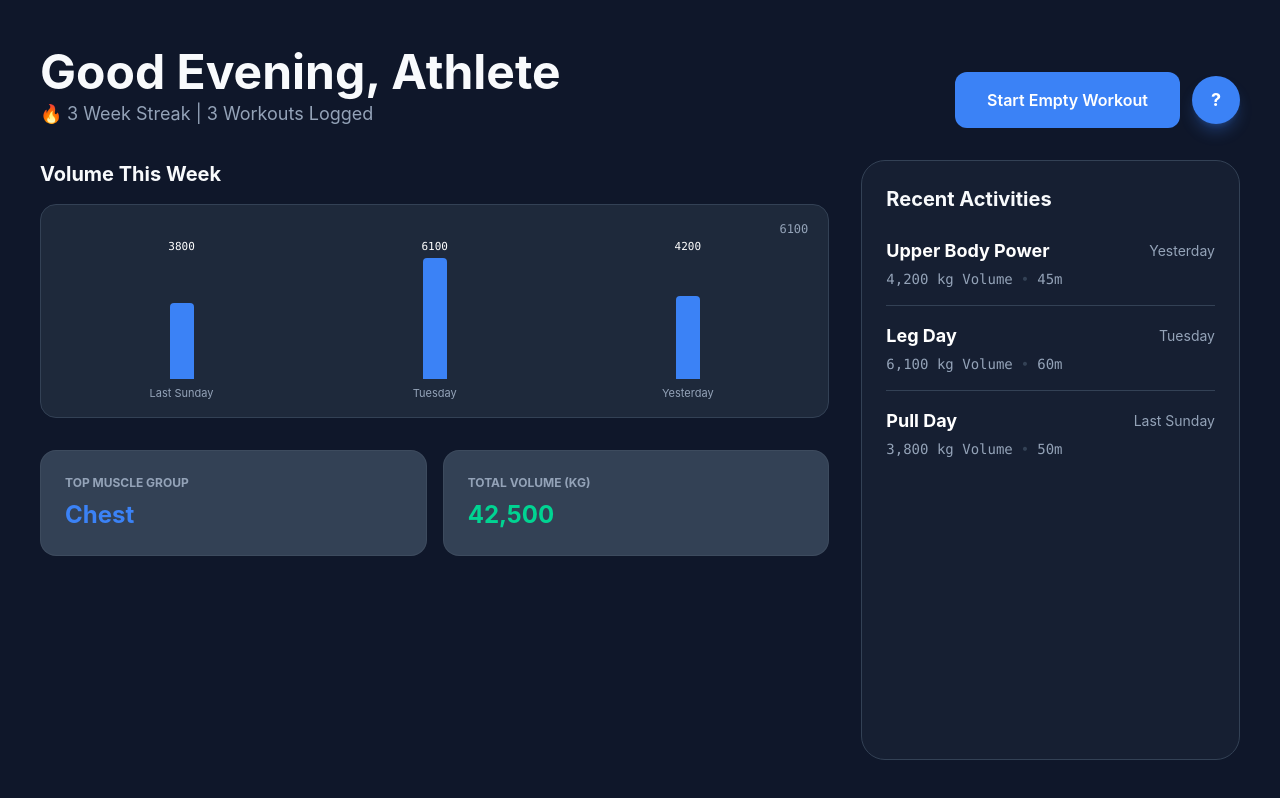
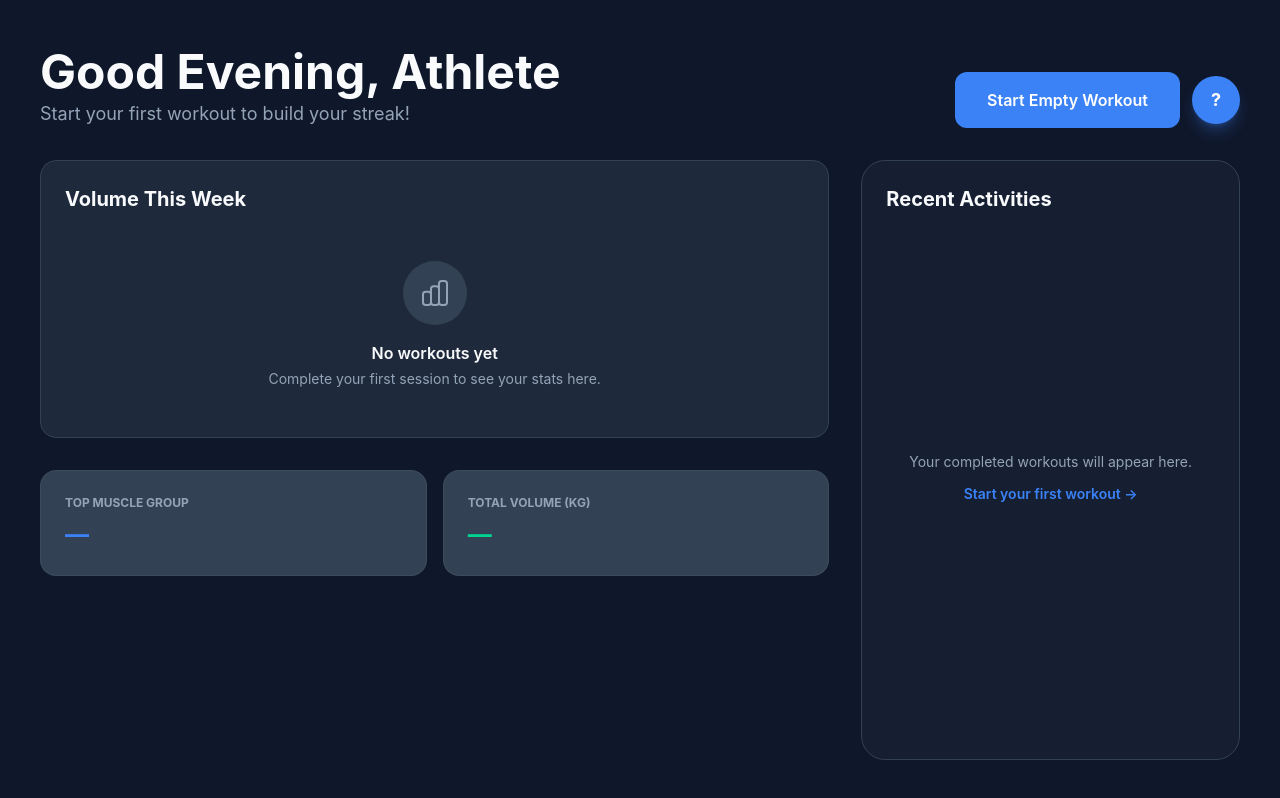
Before and after one commit to FrankieWilson1/apexlog, a React (Vite) app: page /dashboard in a window 1280 px wide. Built offline with nearby package versions, Linux system fonts and the light colour scheme.

Commit message:
feat: MVP complete - auth system, dashboard, workout logerexercise search, profile with photo upload

```diff
--- a/src/context/Authcontext.tsx
+++ b/src/context/Authcontext.tsx
@@ -1,9 +1,8 @@
-import { createContext, useContext, useState, useEffect } from "react";
+import { createContext, useState, useEffect } from "react";
 import type { ReactNode } from "react";
-
 import type { AuthContextType, AuthUser } from "../types";
 
-const AuthContext = createContext<AuthContextType | null>(null);
+export const AuthContext = createContext<AuthContextType | null>(null);
 
 const USERS_KEY = "apexlog_users";
 const SESSION_KEY = "apexlog_session";
@@ -18,7 +17,6 @@ export function AuthProvider({ children }: { children: ReactNode }) {
     }
   });
 
-  // Persist session on change
   useEffect(() => {
     if (user) {
       localStorage.setItem(SESSION_KEY, JSON.stringify(user));
@@ -37,25 +35,21 @@ export function AuthProvider({ children }: { children: ReactNode }) {
   };
 
   const signup = (name: string, email: string, password: string) => {
-    if (!name.trim() || !email.trim() || !password.trim()) {
+    if (!name.trim() || !email.trim() || !password.trim())
       return { success: false, error: "All fields are required." };
-    }
-    if (password.length < 6) {
+    if (password.length < 6)
       return {
         success: false,
         error: "Password must be at least 6 characters.",
       };
-    }
 
     const users = getUsers();
     const key = email.toLowerCase();
-
-    if (users[key]) {
+    if (users[key])
       return {
         success: false,
         error: "An account with this email already exists.",
       };
-    }
 
     const newUser: AuthUser = {
       id: `user_${Date.now()}`,
@@ -69,40 +63,36 @@ export function AuthProvider({ children }: { children: ReactNode }) {
 
     users[key] = { password, user: newUser };
     localStorage.setItem(USERS_KEY, JSON.stringify(users));
+    // Initialize empty history for new user
+    localStorage.setItem(`apexlog_history_${newUser.id}`, JSON.stringify([]));
+
     setUser(newUser);
     return { success: true };
   };
 
   const login = (email: string, password: string) => {
-    if (!email.trim() || !password.trim()) {
+    if (!email.trim() || !password.trim())
       return { success: false, error: "Please enter your email and password." };
-    }
 
     const users = getUsers();
     const key = email.toLowerCase();
     const record = users[key];
 
-    if (!record) {
+    if (!record)
       return { success: false, error: "No account found with this email." };
-    }
-    if (record.password !== password) {
+    if (record.password !== password)
       return { success: false, error: "Incorrect password." };
-    }
 
     setUser(record.user);
     return { success: true };
   };
 
-  const logout = () => {
-    setUser(null);
-  };
+  const logout = () => setUser(null);
 
   const updateProfile = (data: Partial<AuthUser>) => {
     if (!user) return;
     const updated = { ...user, ...data };
     setUser(updated);
-
-    // Also update the stored user record
     const users = getUsers();
     const key = user.email.toLowerCase();
     if (users[key]) {
@@ -111,11 +101,17 @@ export function AuthProvider({ children }: { children: ReactNode }) {
     }
   };
 
+  // Each user gets their own history key — new users start with empty []
+  const historyKey = user
+    ? `apexlog_history_${user.id}`
+    : "apexlog_history_guest";
+
   return (
     <AuthContext.Provider
       value={{
         user,
         isAuthenticated: !!user,
+        historyKey,
         signup,
         login,
         logout,
@@ -126,9 +122,3 @@ export function AuthProvider({ children }: { children: ReactNode }) {
     </AuthContext.Provider>
   );
 }
-
-export function useAuth() {
-  const ctx = useContext(AuthContext);
-  if (!ctx) throw new Error("useAuth must be used inside AuthProvider");
-  return ctx;
-}
--- /dev/null
+++ b/src/context/useAuth.ts
@@ -0,0 +1,8 @@
+import { useContext } from "react";
+import { AuthContext } from "./Authcontext";
+
+export default function useAuth() {
+  const ctx = useContext(AuthContext);
+  if (!ctx) throw new Error("useAuth must be used inside AuthProvider");
+  return ctx;
+}
--- a/src/pages/HomeDashboard.tsx
+++ b/src/pages/HomeDashboard.tsx
@@ -2,9 +2,8 @@ import { useNavigate } from "react-router-dom";
 import { useMemo } from "react";
 import HistoryCard from "../components/HistoryCard";
 import VolumeChart from "../components/VolumeChart";
-import { mockRecentWorkouts } from "../data/mockData";
 import { useLocalStorage } from "../hooks/useLocalStorage";
-import { useAuth } from '../context/Authcontext';
+import useAuth from "../context/useAuth";
 import type { WorkoutSummary } from "../types";
 
 function getGreeting(): string {
@@ -14,31 +13,128 @@ function getGreeting(): string {
   return "Evening";
 }
 
+function EmptyState() {
+  return (
+    <div className="flex flex-col items-center justify-center py-12 text-center">
+      <div className="w-16 h-16 rounded-full bg-surface flex items-center justify-center mb-4">
+        <svg
+          xmlns="http://www.w3.org/2000/svg"
+          className="h-8 w-8 text-muted"
+          fill="none"
+          viewBox="0 0 24 24"
+          stroke="currentColor"
+        >
+          <path
+            strokeLinecap="round"
+            strokeLinejoin="round"
+            strokeWidth={1.5}
+            d="M9 19v-6a2 2 0 00-2-2H5a2 2 0 00-2 2v6a2 2 0 002 2h2a2 2 0 002-2zm0 0V9a2 2 0 012-2h2a2 2 0 012 2v10m-6 0a2 2 0 002 2h2a2 2 0 002-2m0 0V5a2 2 0 012-2h2a2 2 0 012 2v14a2 2 0 01-2 2h-2a2 2 0 01-2-2z"
+          />
+        </svg>
+      </div>
+      <p className="text-text-primary font-semibold mb-1">No workouts yet</p>
+      <p className="text-muted text-sm">
+        Complete your first session to see your stats here.
+      </p>
+    </div>
+  );
+}
+
+interface ActivityListProps {
+  history: WorkoutSummary[];
+  onNavigate: () => void;
+}
+
+function ActivityList({ history, onNavigate }: ActivityListProps) {
+  if (history.length === 0) {
+    return (
+      <div className="flex flex-col items-center justify-center py-10 text-center">
+        <p className="text-muted text-sm">
+          Your completed workouts will appear here.
+        </p>
+        <button
+          onClick={onNavigate}
+          className="mt-4 text-primary text-sm font-semibold hover:underline"
+        >
+          Start your first workout →
+        </button>
+      </div>
+    );
+  }
+  return (
+    <div>
+      {history.map((workout) => (
+        <HistoryCard key={workout.id} workout={workout} />
+      ))}
+    </div>
+  );
+}
+
+interface StatsCardsProps {
+  history: WorkoutSummary[];
+}
+
+function StatsCards({ history }: StatsCardsProps) {
+  const isEmpty = history.length === 0;
+  const totalVolume = history.reduce((sum, w) => sum + w.volumeKg, 0);
+  return (
+    <div className="grid grid-cols-2 gap-4 pb-8">
+      <div className="bg-surface p-5 rounded-2xl border border-white/5">
+        <h4 className="text-muted text-xs uppercase font-bold mb-2">
+          Top Muscle Group
+        </h4>
+        <p className="text-2xl font-bold text-primary">
+          {isEmpty ? "—" : "Chest"}
+        </p>
+      </div>
+      <div className="bg-surface p-5 rounded-2xl border border-white/5">
+        <h4 className="text-muted text-xs uppercase font-bold mb-2">
+          Total Volume (kg)
+        </h4>
+        <p className="text-2xl font-bold text-emerald-400">
+          {isEmpty ? "—" : totalVolume.toLocaleString()}
+        </p>
+      </div>
+    </div>
+  );
+}
+
+// ── Main component ──
+
 export default function HomeDashboard() {
   const navigate = useNavigate();
-  const { user } = useAuth();
-
-  const [history] = useLocalStorage<WorkoutSummary[]>(
-    "apexlog_history",
-    mockRecentWorkouts,
-  );
+  const { user, historyKey } = useAuth();
+  const [history] = useLocalStorage<WorkoutSummary[]>(historyKey, []);
 
   const dynamicChartData = useMemo(() => {
     if (!history || history.length === 0) return [];
-    const recent = [...history].slice(0, 7).reverse();
-    return recent.map((workout) => ({
-      day: workout.date,
-      volume: workout.volumeKg,
+    return [...history]
+      .slice(0, 7)
+      .reverse()
+      .map((w) => ({
+        day: w.date,
+        volume: w.volumeKg,
       }));
   }, [history]);
 
   const firstName = user?.name?.split(" ")[0] || "Athlete";
   const greeting = `Good ${getGreeting()}, ${firstName}`;
+  const isEmpty = history.length === 0;
+
+  const avatarContent = user?.avatar ? (
+    <img
+      src={user.avatar}
+      alt="Profile"
+      className="w-full h-full object-cover"
+    />
+  ) : (
+    <span>{user?.name?.charAt(0).toUpperCase() || "?"}</span>
+  );
 
   return (
     <div className="min-h-screen bg-background text-white">
       <div className="p-6 pt-12 mx-auto max-w-7xl lg:p-10 lg:pt-12">
-        {/* ── HEADER ── */}
+        {/* HEADER */}
         <div className="flex flex-col lg:flex-row lg:justify-between lg:items-end gap-4 mb-8">
           <div className="flex items-start justify-between">
             <div>
@@ -46,15 +142,16 @@ export default function HomeDashboard() {
                 {greeting}
               </h1>
               <p className="text-muted lg:text-lg">
-                🔥 3 Week Streak | {history.length} Workouts Logged
+                {isEmpty
+                  ? "Start your first workout to build your streak!"
+                  : `🔥 3 Week Streak | ${history.length} Workouts Logged`}
               </p>
             </div>
-            {/* Profile avatar mobile */}
             <button
               onClick={() => navigate("/profile")}
-              className="lg:hidden w-10 h-10 rounded-full bg-primary flex items-center justify-center text-white font-bold text-lg shadow-lg shadow-primary/30 flex-shrink-0"
+              className="lg:hidden w-10 h-10 rounded-full bg-primary flex items-center justify-center text-white font-bold text-lg shadow-lg shadow-primary/30 flex-shrink-0 overflow-hidden"
             >
-              {user?.name?.charAt(0).toUpperCase() || "?"}
+              {avatarContent}
             </button>
           </div>
 
@@ -65,74 +162,104 @@ export default function HomeDashboard() {
             >
               Start Empty Workout
             </button>
-            {/* Profile avatar desktop */}
             <button
               onClick={() => navigate("/profile")}
-              className="hidden lg:flex w-12 h-12 rounded-full bg-primary items-center justify-center text-white font-bold text-lg shadow-lg shadow-primary/30 hover:opacity-90 transition-opacity"
+              className="hidden lg:flex w-12 h-12 rounded-full bg-primary items-center justify-center text-white font-bold text-lg shadow-lg shadow-primary/30 hover:opacity-90 transition-opacity overflow-hidden"
             >
-              {user?.name?.charAt(0).toUpperCase() || "?"}
+              {avatarContent}
             </button>
           </div>
         </div>
 
-        {/* ── MOBILE LAYOUT ── */}
+        {/* MOBILE */}
         <div className="lg:hidden space-y-8">
+          {isEmpty ? (
+            <div className="bg-card rounded-2xl border border-surface">
+              <div className="px-4 pt-4">
+                <h3 className="text-xl font-bold text-text-primary">
+                  Volume This Week
+                </h3>
+              </div>
+              <EmptyState />
+            </div>
+          ) : (
             <VolumeChart data={dynamicChartData} />
+          )}
           <div>
             <h2 className="text-xl font-bold mb-2 text-text-primary">
               Recent Activities
             </h2>
-            <div>
-              {history.map((workout) => (
-                <HistoryCard key={workout.id} workout={workout} />
-              ))}
+            <ActivityList
+              history={history}
+              onNavigate={() => navigate("/logger")}
+            />
           </div>
-          </div>
-          <div className="grid grid-cols-2 gap-4 pb-8">
-            <div className="bg-surface p-5 rounded-2xl border border-white/5">
-              <h4 className="text-muted text-xs uppercase font-bold mb-2">
-                Top Muscle Group
-              </h4>
-              <p className="text-2xl font-bold text-primary">Chest</p>
-            </div>
-            <div className="bg-surface p-5 rounded-2xl border border-white/5">
-              <h4 className="text-muted text-xs uppercase font-bold mb-2">
-                Total Volume (kg)
-              </h4>
-              <p className="text-2xl font-bold text-emerald-400">42,500</p>
-            </div>
-          </div>
+          <StatsCards history={history} />
         </div>
 
-        {/* ── DESKTOP LAYOUT ── */}
+        {/* DESKTOP */}
         <div className="hidden lg:grid lg:grid-cols-12 gap-8">
           <div className="lg:col-span-8 space-y-8">
+            {isEmpty ? (
+              <div className="bg-card rounded-2xl border border-surface">
+                <div className="px-6 pt-6">
+                  <h3 className="text-xl font-bold text-text-primary">
+                    Volume This Week
+                  </h3>
+                </div>
+                <EmptyState />
+              </div>
+            ) : (
               <VolumeChart data={dynamicChartData} />
+            )}
             <div className="grid grid-cols-2 gap-4">
               <div className="bg-surface p-6 rounded-2xl border border-white/5">
                 <h4 className="text-muted text-xs uppercase font-bold mb-2">
                   Top Muscle Group
                 </h4>
-                <p className="text-2xl font-bold text-primary">Chest</p>
+                <p className="text-2xl font-bold text-primary">
+                  {isEmpty ? "—" : "Chest"}
+                </p>
               </div>
               <div className="bg-surface p-6 rounded-2xl border border-white/5">
                 <h4 className="text-muted text-xs uppercase font-bold mb-2">
                   Total Volume (kg)
                 </h4>
-                <p className="text-2xl font-bold text-emerald-400">42,500</p>
+                <p className="text-2xl font-bold text-emerald-400">
+                  {isEmpty
+                    ? "—"
+                    : history
+                        .reduce((sum, w) => sum + w.volumeKg, 0)
+                        .toLocaleString()}
+                </p>
               </div>
             </div>
           </div>
+
           <div className="lg:col-span-4 h-[calc(100vh-200px)] sticky top-24">
             <div className="bg-card/50 p-6 rounded-3xl border border-surface h-full flex flex-col">
               <h2 className="text-xl font-bold mb-2 text-text-primary">
                 Recent Activities
               </h2>
+              {isEmpty ? (
+                <div className="flex-1 flex flex-col items-center justify-center text-center">
+                  <p className="text-muted text-sm mb-3">
+                    Your completed workouts will appear here.
+                  </p>
+                  <button
+                    onClick={() => navigate("/logger")}
+                    className="text-primary text-sm font-semibold hover:underline"
+                  >
+                    Start your first workout →
+                  </button>
+                </div>
+              ) : (
                 <div className="flex-1 overflow-y-auto no-scrollbar">
                   {history.map((workout) => (
                     <HistoryCard key={workout.id} workout={workout} />
                   ))}
                 </div>
+              )}
             </div>
           </div>
         </div>
--- a/src/pages/LiveLogger.tsx
+++ b/src/pages/LiveLogger.tsx
@@ -2,7 +2,7 @@ import { useEffect, useState } from "react";
 import { useNavigate } from "react-router-dom";
 import ExerciseCard from "../components/ExerciseCard";
 import ExerciseSearch from "../components/ExerciseSearch";
-import { mockLiveWorkouts, mockRecentWorkouts } from "../data/mockData";
+import { mockLiveWorkouts } from "../data/mockData";
 import {
   type LoggedExercise,
   type ExerciseSet,
@@ -10,18 +10,21 @@ import {
   type WorkoutSummary,
 } from "../types";
 import { useLocalStorage } from "../hooks/useLocalStorage";
+import useAuth from "../context/useAuth";
 
 export default function LiveLogger() {
   const navigate = useNavigate();
+  const { historyKey } = useAuth();
 
   const [activeWorkout, setActiveWorkout] = useLocalStorage<LoggedExercise[]>(
     "appexlog_active_workout",
     mockLiveWorkouts,
   );
 
+  // Use user-scoped history key — no mock data fallback
   const [workoutHistory, setWorkoutHistory] = useLocalStorage<WorkoutSummary[]>(
-    "apexlog_history",
-    mockRecentWorkouts,
+    historyKey,
+    [],
   );
 
   const [isSearchModalOpen, setIsSearchModalOpen] = useState(false);
@@ -32,8 +35,8 @@ export default function LiveLogger() {
     field: "weight" | "reps",
     value: number | "",
   ) => {
-    setActiveWorkout((prevWorkout) =>
-      prevWorkout.map((ex) => ({
+    setActiveWorkout((prev) =>
+      prev.map((ex) => ({
         ...ex,
         sets: ex.sets.map((set) =>
           set.id === setId ? { ...set, [field]: value } : set,
@@ -43,8 +46,8 @@ export default function LiveLogger() {
   };
 
   const handleToggleSetComplete = (setId: string) => {
-    setActiveWorkout((prevWorkout) =>
-      prevWorkout.map((ex) => ({
+    setActiveWorkout((prev) =>
+      prev.map((ex) => ({
         ...ex,
         sets: ex.sets.map((set) =>
           set.id === setId ? { ...set, isCompleted: !set.isCompleted } : set,
@@ -54,8 +57,8 @@ export default function LiveLogger() {
   };
 
   const handleAddSet = (exerciseId: string) => {
-    setActiveWorkout((prevWorkout) =>
-      prevWorkout.map((ex) => {
+    setActiveWorkout((prev) =>
+      prev.map((ex) => {
         if (ex.id === exerciseId) {
           const newSet: ExerciseSet = {
             id: `s-new-${Date.now()}`,
@@ -72,19 +75,7 @@ export default function LiveLogger() {
     );
   };
 
-  const getPreviousPerformance = (exerciseName: string): string => {
-    // Looks through the newest history
-    const lastWorkoutWithExercise = workoutHistory.find(
-      (workoutHistory) => workoutHistory.title === exerciseName,
-    );
-
-    if (!lastWorkoutWithExercise) return "-";
-    return `${lastWorkoutWithExercise.volumeKg / 10}kg x 10`;
-  };
-
   const handleAddNewExercise = (exerciseDef: ExerciseDefinition) => {
-    const previouseData = getPreviousPerformance(exerciseDef.name);
-
     const newLoggedExercise: LoggedExercise = {
       id: `log-${Date.now()}`,
       name: exerciseDef.name,
@@ -93,7 +84,7 @@ export default function LiveLogger() {
         {
           id: `s-new-${Date.now()}`,
           setNumber: 1,
-          previousStr: previouseData,
+          previousStr: "-",
           weight: "",
           reps: "",
           isCompleted: false,
@@ -105,7 +96,6 @@ export default function LiveLogger() {
   };
 
   const handleFinishWorkout = () => {
-    // Count only completed sets with valid data
     let totalVolume = 0;
     let completedSetCount = 0;
 
@@ -124,7 +114,6 @@ export default function LiveLogger() {
       });
     });
 
-    // Block finish if nothing was actually logged
     if (completedSetCount === 0) {
       alert("Complete at least one set before finishing your workout.");
       return;
@@ -148,15 +137,14 @@ export default function LiveLogger() {
   };
 
   const handleRemoveExercise = (exerciseId: string) => {
-    setActiveWorkout((prevWorkout) =>
-      prevWorkout.filter((ex) => ex.id !== exerciseId),
-    );
+    setActiveWorkout((prev) => prev.filter((ex) => ex.id !== exerciseId));
   };
 
   useEffect(() => {
-    const interval = setInterval(() => {
-      setSecondsElapsed((prev) => prev + 1);
-    }, 1000);
+    const interval = setInterval(
+      () => setSecondsElapsed((prev) => prev + 1),
+      1000,
+    );
     return () => clearInterval(interval);
   }, []);
 
@@ -168,9 +156,8 @@ export default function LiveLogger() {
 
   return (
     <div className="min-h-screen bg-background text-white">
-      {/* ── STICKY HEADER ── */}
+      {/* STICKY HEADER */}
       <div className="sticky top-0 bg-background/90 backdrop-blur-md z-40 px-4 lg:px-10 py-3 flex justify-between items-center border-b border-surface">
-        {/* Left: close + timer */}
         <div className="flex items-center gap-3">
           <button
             onClick={() => {
@@ -201,12 +188,10 @@ export default function LiveLogger() {
           </span>
         </div>
 
-        {/* Center: workout name */}
         <h2 className="font-bold text-base lg:text-xl text-text-primary tracking-wide uppercase">
           {activeWorkout[0]?.name || "New Workout"}
         </h2>
 
-        {/* Right: Finish button */}
         <button
           onClick={handleFinishWorkout}
           className="bg-secondary text-white px-5 py-2 rounded-full text-sm font-bold active:scale-95 transition-all"
@@ -215,9 +200,8 @@ export default function LiveLogger() {
         </button>
       </div>
 
-      {/* ── CONTENT ── */}
+      {/* CONTENT */}
       <div className="p-4 lg:p-10 mx-auto max-w-7xl">
-        {/* Exercise cards grid */}
         <div className="grid grid-cols-1 lg:grid-cols-2 gap-4 lg:gap-6">
           {activeWorkout.map((exercise) => (
             <ExerciseCard
@@ -230,8 +214,6 @@ export default function LiveLogger() {
               onRemoveLastSet={handleRemoveExercise}
             />
           ))}
-
-          {/* Desktop: dashed add card */}
           <button
             onClick={() => setIsSearchModalOpen(true)}
             className="hidden lg:flex items-center justify-center w-full border-2 border-dashed border-surface text-primary font-bold py-4 rounded-2xl hover:bg-surface/30 transition-colors min-h-[150px]"
@@ -239,12 +221,10 @@ export default function LiveLogger() {
             + Add New Exercise
           </button>
         </div>
-
-        {/* Mobile: bottom padding so FAB doesn't cover last card */}
         <div className="h-28 lg:hidden" />
       </div>
 
-      {/* ── MOBILE FIXED BOTTOM BUTTON ── */}
+      {/* MOBILE BOTTOM BUTTON */}
       <div className="fixed bottom-6 left-0 right-0 px-6 z-30 lg:hidden">
         <button
           onClick={() => setIsSearchModalOpen(true)}
@@ -268,7 +248,6 @@ export default function LiveLogger() {
         </button>
       </div>
 
-      {/* ── SEARCH MODAL ── */}
       {isSearchModalOpen && (
         <ExerciseSearch
           onClose={() => setIsSearchModalOpen(false)}
--- a/src/pages/Login.tsx
+++ b/src/pages/Login.tsx
@@ -1,7 +1,6 @@
 import { useState } from "react";
 import { useNavigate } from "react-router-dom";
-import { useAuth } from "../context/Authcontext";
-
+import useAuth from "../context/useAuth";
 export default function Login() {
   const navigate = useNavigate();
   const { login } = useAuth();
--- a/src/pages/SignUp.tsx
+++ b/src/pages/SignUp.tsx
@@ -1,6 +1,6 @@
 import { useState } from "react";
 import { useNavigate } from "react-router-dom";
-import { useAuth } from "../context/Authcontext";
+import useAuth from "../context/useAuth";
 
 export default function Signup() {
   const navigate = useNavigate();
--- a/src/types/index.ts
+++ b/src/types/index.ts
@@ -83,6 +83,7 @@ export interface AuthUser {
 export interface AuthContextType {
   user: AuthUser | null;
   isAuthenticated: boolean;
+  historyKey: string;
   signup: (
     name: string,
     email: string,
```
Also changed, not shown: src/pages/Profile.tsx (+89 -34 lines). Lines whose indentation alone changed are shown as unchanged.
